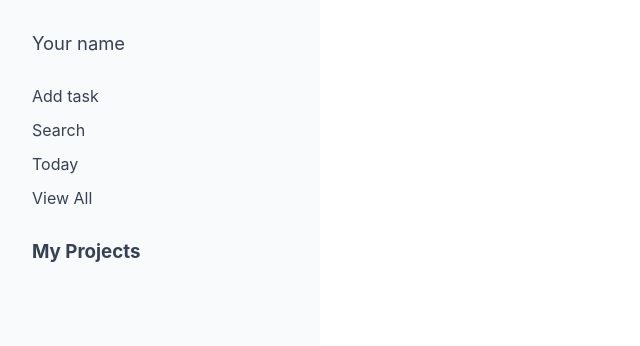
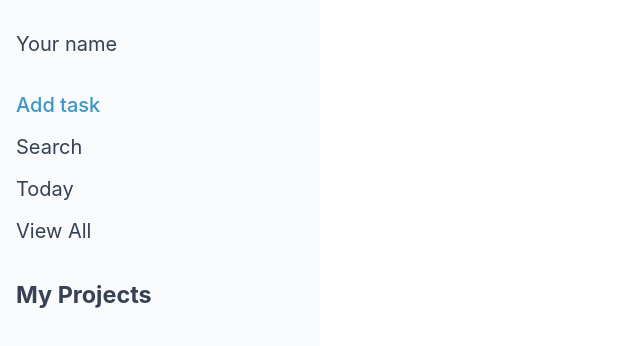
Before and after one commit to Noryloth/todo-list, a website built with webpack: page src/template.html in a window 1280 px wide. Shown: the whole page, without its empty margins (0-640 px from the left). Built offline with nearby package versions, Linux system fonts and the light colour scheme.

Commit message:
Add styling

```diff
--- a/src/style.css
+++ b/src/style.css
@@ -12,6 +12,7 @@ body {
     color: oklch(37.3% 0.034 259.733);
     display: grid;
     grid-template-columns: 1fr 3fr;
+    font-size: 1.25em;
     height: 100vh;
 }
 
@@ -19,7 +20,7 @@ body {
 /* Containers */
 .left-container {
     background-color: hsl(210, 33%, 98%);
-    padding: 2rem;
+    padding: 2rem 1rem 2rem 1rem;
 }
 
 .right-container {
@@ -29,13 +30,23 @@ body {
 
 
 /* Left container links */
-.profile {
-    font-size: 1.15rem;
+.first-links {
+    display: grid;
+    gap: 8px;
+    margin: 2rem 0 2rem 0;
 }
 
+.first-links p {
+    border-radius: 8px;
+    padding: 0.25em 0.25em 0.25em 0;
+}
 
-.first-links {
-    display: grid;
-    gap: 14px;
-    margin: 2rem 0 2rem 0;
+.first-links p:first-of-type {
+    color: rgb(61, 150, 198);
+    font-weight: 550;
 }
+
+.first-links p:hover {
+    background-color: rgb(228, 240, 245);
+    cursor: pointer;
+}
```
